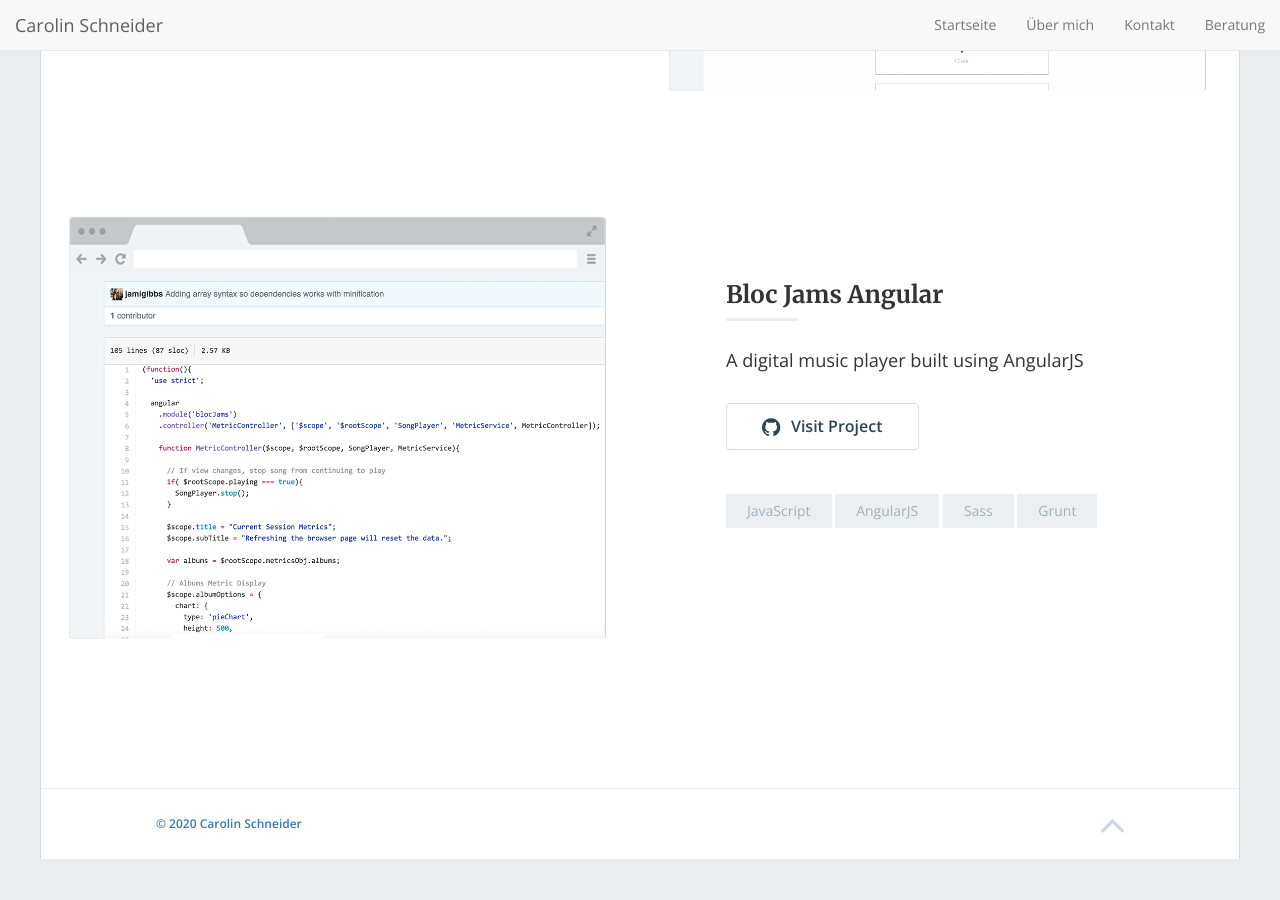
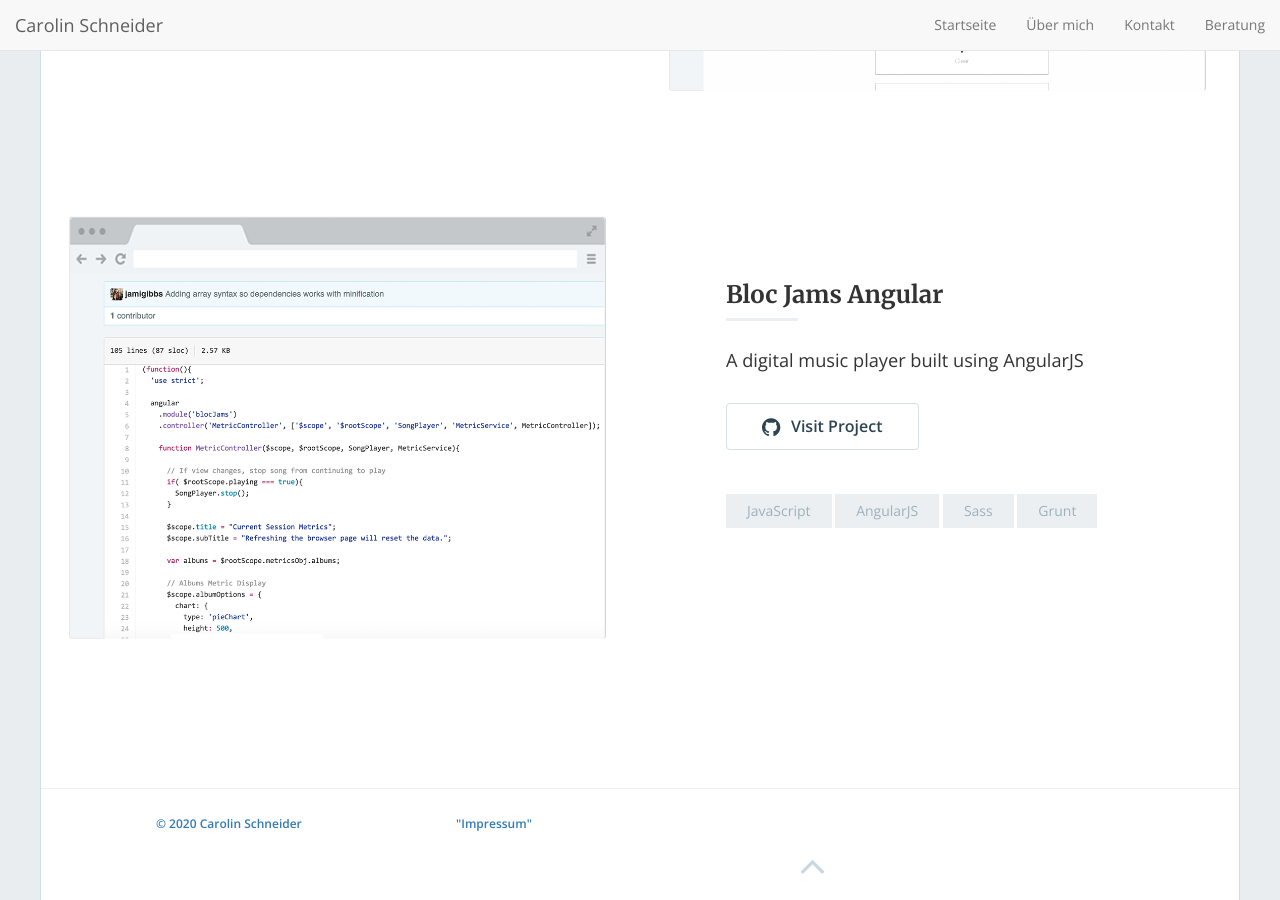
Before and after one commit to carolinschneider/carolinschneider.github.io, a Jekyll site: the page built from index.html, in a window 1280 px wide and 900 px high, scrolled down 2381 px. Built offline with Jekyll 4.4.1, drawn with Linux system fonts in a browser that asks for light colours; nearby versions of some CDN libraries; the list of posts is cut into pages by our own code; before the commit the page ends 3240 px from its top, so only the background shows below that.

Commit message:
Update footer.html

```diff
--- a/_includes/footer.html
+++ b/_includes/footer.html
@@ -5,6 +5,10 @@
 
           <div class="col-xs-12 col-md-2 col-md-offset-1">
             <p class="text-muted text-left "><a href="{{ site.url }}">{{ site.footer_text }}</a></p>
+          </div>
+
+          <div class="col-xs-12 col-md-4 col-md-offset-1">
+            <p class="text-muted text-left "><a href="">"Impressum"</a></p>
           </div>
 
           <div class="col-xs-12 col-md-6 col-md-offset-2">
```
